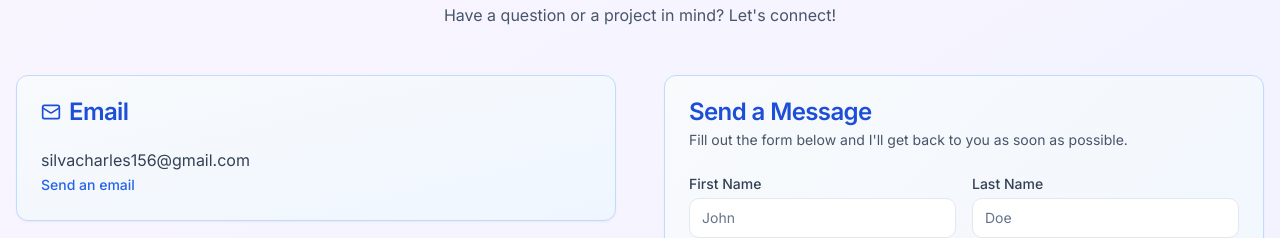
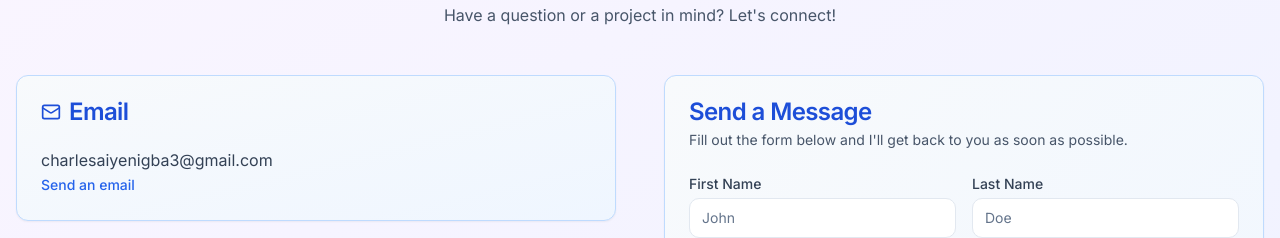
Before and after one commit to aiyenigbacharles/Portfolio-Site, a Next.js app: page / in a window 1280 px wide. Shown: the part 8576-8814 px from the top of the page. Built offline with nearby package versions, Linux system fonts and the light colour scheme.

Commit message:
Updated email address

```diff
--- a/app/page.tsx
+++ b/app/page.tsx
@@ -1010,7 +1010,7 @@ const sendEmail = async (e: React.FormEvent) => {
                   </CardTitle>
                 </CardHeader>
                 <CardContent className="text-slate-700 dark:text-slate-300">
-                  <p>silvacharles156@gmail.com</p>
+                  <p>charlesaiyenigba3@gmail.com</p>
                   <Button variant="link" className="px-0 py-0 h-auto text-blue-600 dark:text-blue-400" asChild>
                     <a href="mailto:charles.aiyenigba@example.com">Send an email</a>
                   </Button>
```
